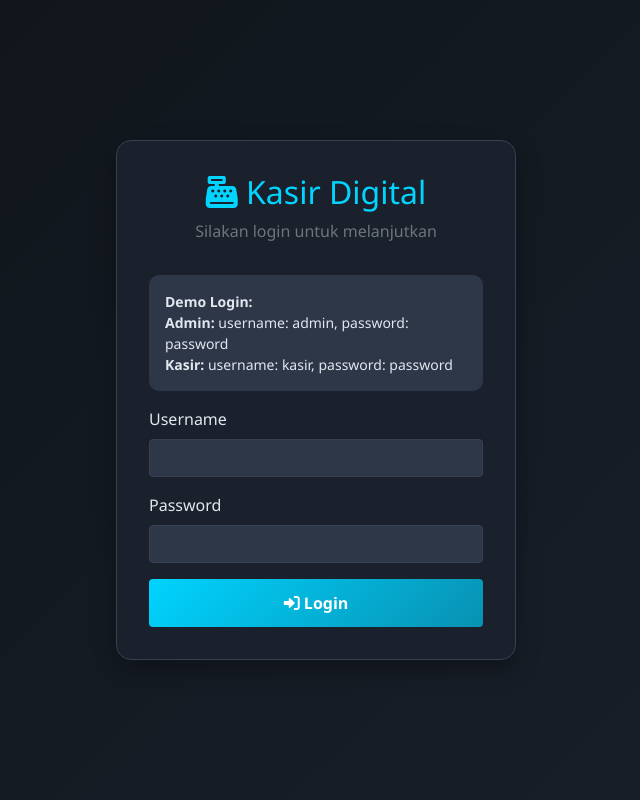
After one commit to ridwanlawson/Cashier-PHP, a PHP site: page /login.php in a window 1280 px wide. The commit adds this page. Shown: the whole page, without its empty margins (324-964 px from the left). Run offline with PHP 8.4, Linux system fonts and the light colour scheme.

Commit message:
Assistant checkpoint: Perbaiki barang masuk, dark mode toggle, dan tambah login
Assistant generated file changes:
- index.php: Tambah modal untuk barang masuk, Perbaiki styling untuk light mode toggle, Tambah CSS khusus untuk light mode, Tambah autentikasi ke index.php, Tambah info user dan logout di sidebar
- assets/script.js: Perbaiki fungsi toggle theme
- auth.php: Tambah file autentikasi
- login.php: Tambah halaman login
- logout.php: Tambah file logout

---

User prompt:

bantu sempurnakan kode barang masuk dan tombol dark mode ny ketika light mode itu tombol untuk kembalikan ke dark mode ny gak keliatan bantu dong dan nanti sediakan juga untuk loginny

Replit-Commit-Author: Assistant
Replit-Commit-Session-Id: 7a429796-43a9-415f-bd2f-9683f06de8f9

```diff
--- /dev/null
+++ b/auth.php
@@ -0,0 +1,52 @@
+
+<?php
+session_start();
+
+class Auth {
+    private $users = [
+        'admin' => [
+            'password' => '$2y$10$92IXUNpkjO0rOQ5byMi.Ye4oKoEa3Ro9llC/.og/at2.uheWG/igi', // password: password
+            'name' => 'Administrator',
+            'role' => 'admin'
+        ],
+        'kasir' => [
+            'password' => '$2y$10$92IXUNpkjO0rOQ5byMi.Ye4oKoEa3Ro9llC/.og/at2.uheWG/igi', // password: password
+            'name' => 'Kasir',
+            'role' => 'kasir'
+        ]
+    ];
+
+    public function login($username, $password) {
+        if (isset($this->users[$username])) {
+            if (password_verify($password, $this->users[$username]['password'])) {
+                $_SESSION['user'] = [
+                    'username' => $username,
+                    'name' => $this->users[$username]['name'],
+                    'role' => $this->users[$username]['role']
+                ];
+                return true;
+            }
+        }
+        return false;
+    }
+
+    public function logout() {
+        session_destroy();
+    }
+
+    public function isLoggedIn() {
+        return isset($_SESSION['user']);
+    }
+
+    public function getUser() {
+        return $_SESSION['user'] ?? null;
+    }
+
+    public function requireLogin() {
+        if (!$this->isLoggedIn()) {
+            header('Location: login.php');
+            exit;
+        }
+    }
+}
+?>
--- /dev/null
+++ b/login.php
@@ -0,0 +1,140 @@
+
+<?php
+require_once 'auth.php';
+
+$auth = new Auth();
+$error = '';
+
+if ($_SERVER['REQUEST_METHOD'] === 'POST') {
+    $username = $_POST['username'] ?? '';
+    $password = $_POST['password'] ?? '';
+
+    if ($auth->login($username, $password)) {
+        header('Location: index.php');
+        exit;
+    } else {
+        $error = 'Username atau password salah!';
+    }
+}
+
+if ($auth->isLoggedIn()) {
+    header('Location: index.php');
+    exit;
+}
+?>
+<!DOCTYPE html>
+<html lang="id">
+<head>
+    <meta charset="UTF-8">
+    <meta name="viewport" content="width=device-width, initial-scale=1.0">
+    <title>Login - Kasir Digital</title>
+    <link href="https://cdn.jsdelivr.net/npm/bootstrap@5.1.3/dist/css/bootstrap.min.css" rel="stylesheet">
+    <link href="https://cdnjs.cloudflare.com/ajax/libs/font-awesome/6.0.0/css/all.min.css" rel="stylesheet">
+    <style>
+        body {
+            background: linear-gradient(135deg, #0f1419 0%, #1a202c 100%);
+            color: #e2e8f0;
+            font-family: 'Segoe UI', Tahoma, Geneva, Verdana, sans-serif;
+            min-height: 100vh;
+            display: flex;
+            align-items: center;
+            justify-content: center;
+        }
+
+        .login-container {
+            background: #1a202c;
+            border: 1px solid #374151;
+            border-radius: 15px;
+            box-shadow: 0 10px 25px rgba(0, 0, 0, 0.3);
+            padding: 2rem;
+            max-width: 400px;
+            width: 100%;
+        }
+
+        .login-header {
+            text-align: center;
+            margin-bottom: 2rem;
+        }
+
+        .login-header h2 {
+            color: #00d4ff;
+            margin-bottom: 0.5rem;
+        }
+
+        .form-control {
+            background: #2d3748;
+            border: 1px solid #374151;
+            color: #e2e8f0;
+            margin-bottom: 1rem;
+        }
+
+        .form-control:focus {
+            background: #2d3748;
+            border-color: #00d4ff;
+            box-shadow: 0 0 0 0.2rem rgba(0, 212, 255, 0.25);
+            color: #e2e8f0;
+        }
+
+        .btn-primary {
+            background: linear-gradient(135deg, #00d4ff, #0891b2);
+            border: none;
+            width: 100%;
+            padding: 0.75rem;
+            font-weight: 600;
+        }
+
+        .btn-primary:hover {
+            transform: translateY(-2px);
+            box-shadow: 0 8px 25px rgba(0, 212, 255, 0.5);
+        }
+
+        .alert-danger {
+            background: rgba(255, 107, 107, 0.1);
+            border: 1px solid #ff6b6b;
+            color: #ff6b6b;
+        }
+
+        .user-info {
+            background: #2d3748;
+            border-radius: 10px;
+            padding: 1rem;
+            margin-bottom: 1rem;
+            font-size: 0.875rem;
+        }
+    </style>
+</head>
+<body>
+    <div class="login-container">
+        <div class="login-header">
+            <h2><i class="fas fa-cash-register"></i> Kasir Digital</h2>
+            <p class="text-muted">Silakan login untuk melanjutkan</p>
+        </div>
+
+        <?php if ($error): ?>
+            <div class="alert alert-danger">
+                <i class="fas fa-exclamation-triangle"></i> <?= htmlspecialchars($error) ?>
+            </div>
+        <?php endif; ?>
+
+        <div class="user-info">
+            <strong>Demo Login:</strong><br>
+            <strong>Admin:</strong> username: admin, password: password<br>
+            <strong>Kasir:</strong> username: kasir, password: password
+        </div>
+
+        <form method="POST">
+            <div class="mb-3">
+                <label for="username" class="form-label">Username</label>
+                <input type="text" class="form-control" id="username" name="username" required>
+            </div>
+            <div class="mb-3">
+                <label for="password" class="form-label">Password</label>
+                <input type="password" class="form-control" id="password" name="password" required>
+            </div>
+            <button type="submit" class="btn btn-primary">
+                <i class="fas fa-sign-in-alt"></i> Login
+            </button>
+        </form>
+    </div>
+</body>
+</html>
```
Also changed, not shown: assets/script.js (+7 -15 lines), index.php (+107 -0 lines), logout.php (added, +10 -0 lines).
